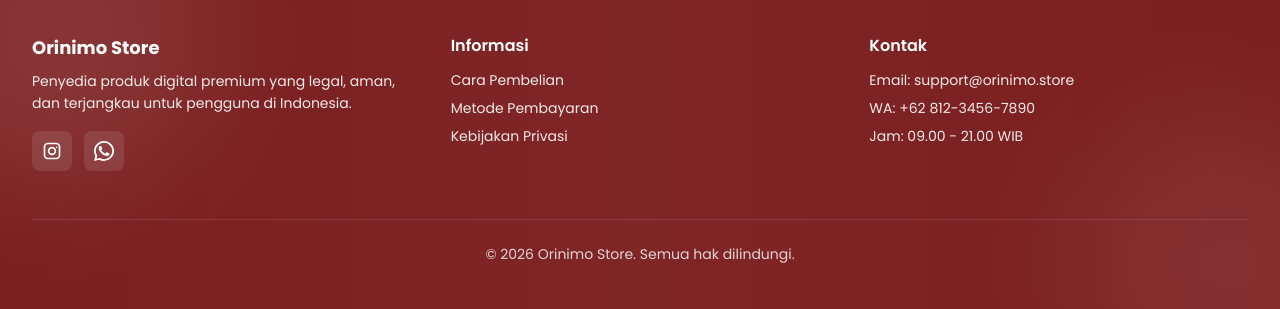
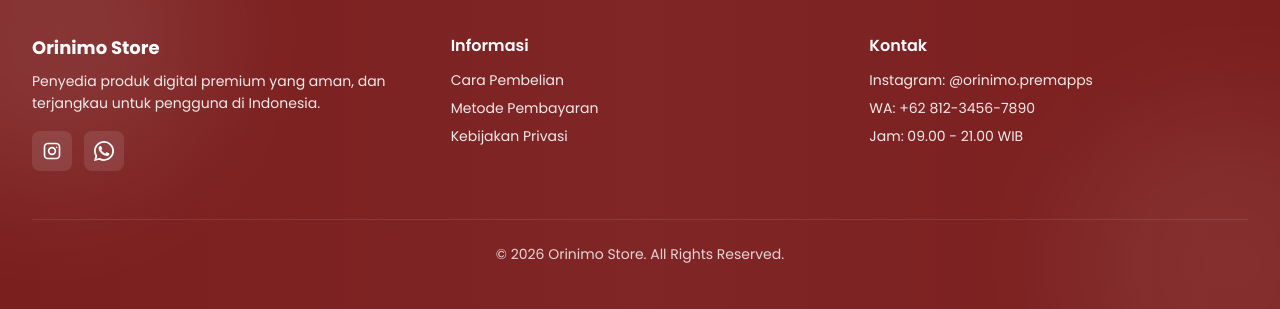
Before and after one commit to chandraputra06/orinimo-web, a React (Vite) app: page / in a window 1280 px wide. Shown: the part 3195-3504 px from the top of the page. Built offline with nearby package versions, Linux system fonts and the light colour scheme.

Commit message:
fix(footer): correct links and update content #7

```diff
--- a/src/components/Footer.jsx
+++ b/src/components/Footer.jsx
@@ -23,12 +23,12 @@ const Footer = () => {
           <div>
             <h3 className="font-bold text-lg">Orinimo Store</h3>
             <p className="text-sm mt-2 text-white/90 leading-relaxed max-w-sm">
-              Penyedia produk digital premium yang legal, aman, dan terjangkau untuk pengguna di Indonesia.
+              Penyedia produk digital premium yang aman, dan terjangkau untuk pengguna di Indonesia.
             </p>
 
             <div className="mt-4 flex items-center gap-3">
               <a
-                href="https://instagram.com/orinimostore"
+                href="https://www.instagram.com/orinimo.premapps"
                 target="_blank"
                 rel="noopener noreferrer"
                 className="group inline-flex items-center justify-center w-10 h-10 rounded-lg bg-white/10 hover:bg-white/15 transition hover:shadow-lg hover:shadow-black/10"
@@ -90,7 +90,7 @@ const Footer = () => {
           <div>
             <h4 className="font-semibold">Kontak</h4>
             <ul className="mt-3 space-y-2 text-sm text-white/90">
-              <li>Email: support@orinimo.store</li>
+              <li>Instagram: @orinimo.premapps</li>
               <li>WA: +62 812-3456-7890</li>
               <li>Jam: 09.00 - 21.00 WIB</li>
             </ul>
@@ -98,7 +98,7 @@ const Footer = () => {
         </div>
 
         <div className="mt-12 border-t border-white/10 pt-6 text-center text-sm text-white/80">
-          <p>&copy; {new Date().getFullYear()} Orinimo Store. Semua hak dilindungi.</p>
+          <p>&copy; {new Date().getFullYear()} Orinimo Store. All Rights Reserved.</p>
         </div>
       </div>
     </footer>
--- a/src/pages/Products.jsx
+++ b/src/pages/Products.jsx
@@ -403,7 +403,7 @@ const Products = () => {
             className="inline-flex items-center gap-2 rounded-full px-4 py-2 text-sm font-semibold bg-[#7B1E1E]/10 text-[#7B1E1E] border border-[#7B1E1E]/10"
           >
             <span aria-hidden>✨</span>
-            Hemat sampai 70% • Legal & Aman
+            Hemat sampai 70% • Terpercaya & Aman
           </p>
 
           <h1
```
